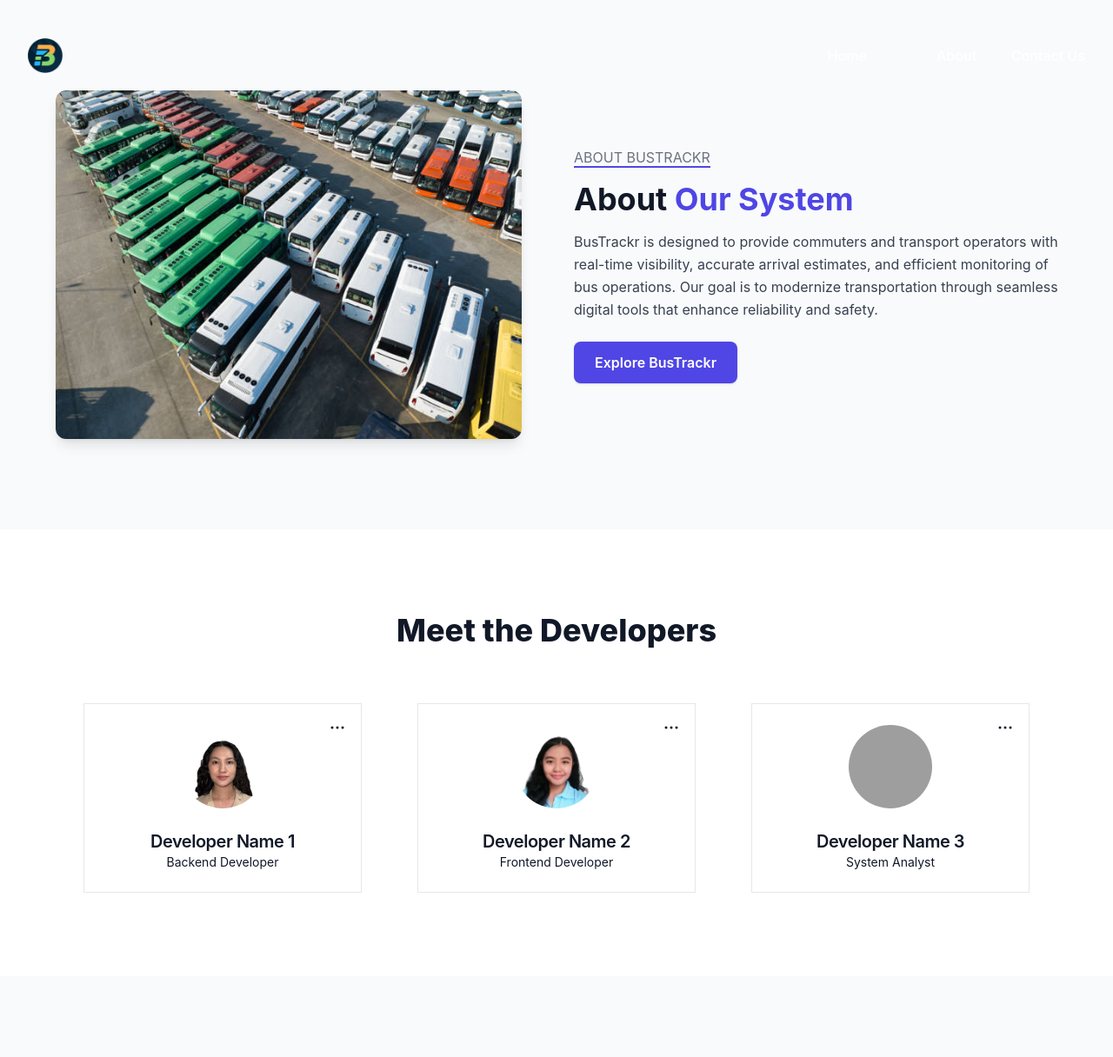
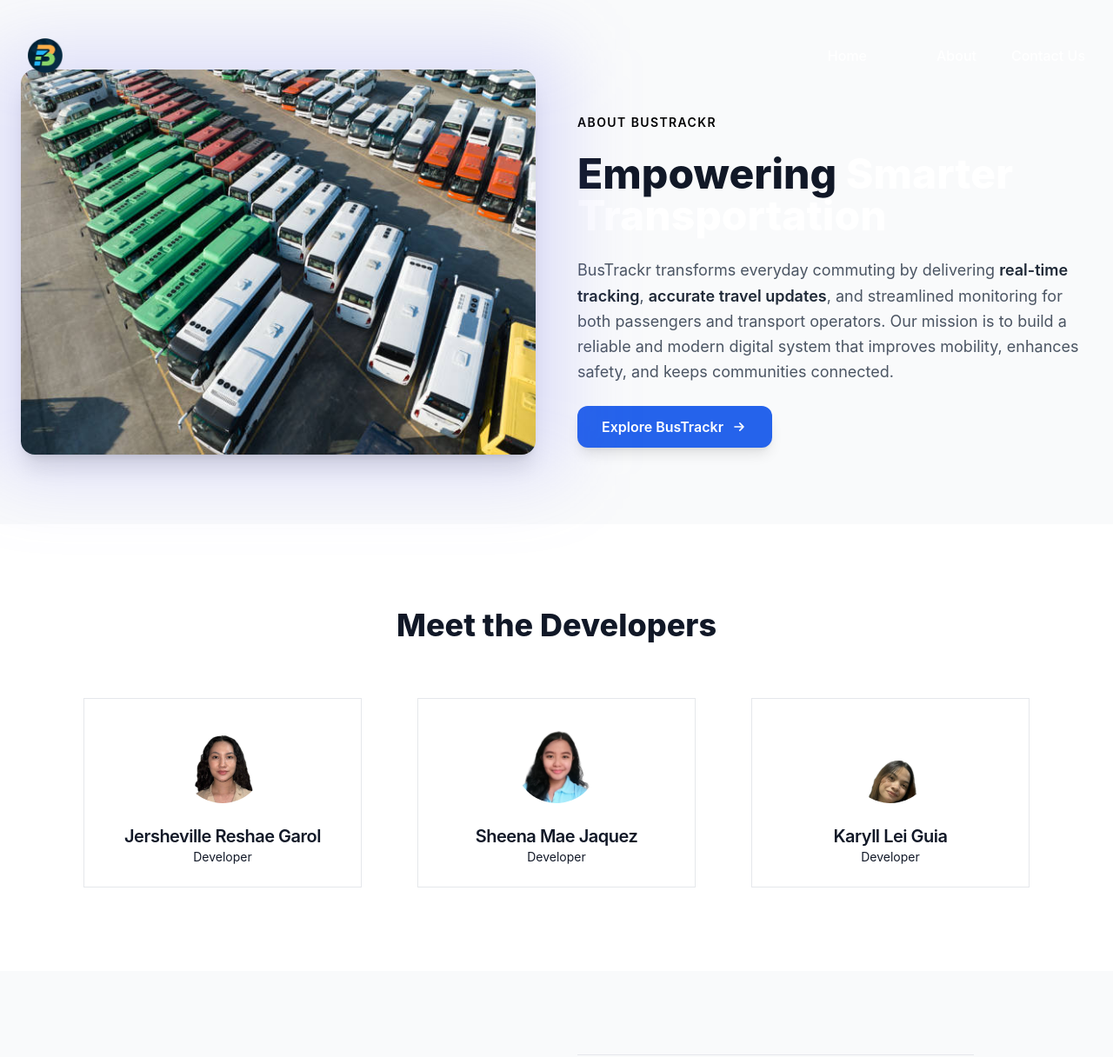
Before and after one commit to shwalalala/bustrackr-project-decoy, a Django app: page /about/ in a window 1280 px wide. Shown: the top 1216 px of the page at 87% size. Run offline with Django 5.2, Linux system fonts and the light colour scheme; style sheets or scripts are compiled from the project's sources; some libraries are stand-ins or nearby versions; grey boxes are pictures that could not be loaded.

Commit message:
new major changes

```diff
--- a/bustrackr_system/bustrackr_app/urls.py
+++ b/bustrackr_system/bustrackr_app/urls.py
@@ -17,5 +17,6 @@ urlpatterns = [
     path("user-management/", views.user_management, name="user_management"),
     path("bus-management/", views.bus_management, name="bus_management"),
     path("seat/update/", views.update_seat_availability, name="update_seat"),
+    path("contact_us/", views.contact_views, name="contact_us"),
 
 ]
--- a/bustrackr_system/bustrackr_app/views.py
+++ b/bustrackr_system/bustrackr_app/views.py
@@ -598,6 +598,10 @@ def bus_management(request):
 
     return render(request, 'bustrackr_app/admin_bus_schedule.html', context)
 
+def contact_views(request):
+    return render(request, "bustrackr_app/user_contact_us.html")
+
+
 @login_required(login_url='staff_login')
 def staff_dashboard(request):
     if not request.session.get('staff_id'):
--- /dev/null
+++ b/bustrackr_system/static/bustrackr_app/js/FAQ.js
@@ -0,0 +1,6 @@
+function toggleFAQ(button) {
+    const content = button.nextElementSibling;
+    const expanded = button.getAttribute("aria-expanded") === "true";
+    button.setAttribute("aria-expanded", expanded ? "false" : "true");
+    content.style.maxHeight = expanded ? "0" : content.scrollHeight + "px";
+}
--- a/bustrackr_system/templates/bustrackr_app/user_about_us.html
+++ b/bustrackr_system/templates/bustrackr_app/user_about_us.html
@@ -14,37 +14,47 @@
 <body class="bg-gray-50 text-gray-900">
     {% include 'components/navigation.html' %}
 
-<div class="sm:flex items-center max-w-screen-xl mx-auto py-16 px-6">
+<div class="max-w-screen-xl mx-auto px-6 py-20 grid grid-cols-1 sm:grid-cols-2 gap-12 items-center">
+
     <!-- Image -->
-    <div class="sm:w-1/2 p-10">
-        <div class="image object-center text-center">
-            <img src="{% static 'bustrackr_app/images/bus_overview.jpg' %}" class="rounded-xl shadow-lg">
-        </div>
+    <div class="relative group">
+        <div class="absolute inset-0 bg-indigo-500/20 blur-2xl rounded-xl scale-105 group-hover:scale-110 transition-transform duration-700"></div>
+        <img src="{% static 'bustrackr_app/images/bus_overview.jpg' %}"
+             class="relative rounded-2xl shadow-xl transform group-hover:scale-105 transition duration-500">
     </div>
 
-    <!-- Text -->
-    <div class="sm:w-1/2 p-5">
-        <div class="text">
-            <span class="text-gray-500 border-b-2 border-indigo-600 uppercase">About BusTrackr</span>
+    <!-- Text Content -->
+    <div class="space-y-6 mt-10">
+        <span class="text-sm tracking-widest text-black font-semibold uppercase">
+            About BusTrackr
+        </span>
 
-            <h2 class="my-4 font-bold text-3xl sm:text-4xl">
-                About <span class="text-indigo-600">Our System</span>
-            </h2>
+        <h2 class="font-extrabold text-4xl sm:text-5xl leading-tight">
+            Empowering <span class="text-white">Smarter Transportation</span>
+        </h2>
 
-            <p class="text-gray-700 leading-relaxed">
-                BusTrackr is designed to provide commuters and transport operators with
-                real-time visibility, accurate arrival estimates, and efficient monitoring
-                of bus operations. Our goal is to modernize transportation through
-                seamless digital tools that enhance reliability and safety.
-            </p>
+        <p class="text-gray-600 text-lg leading-relaxed">
+            BusTrackr transforms everyday commuting by delivering
+            <span class="font-semibold text-gray-800">real-time tracking</span>,
+            <span class="font-semibold text-gray-800">accurate travel updates</span>,
+            and streamlined monitoring for both passengers and transport operators.
+            Our mission is to build a reliable and modern digital system that improves mobility,
+            enhances safety, and keeps communities connected.
+        </p>
 
-            <a href="{% url 'home' %}"
-               class="inline-block mt-6 px-6 py-3 bg-indigo-600 hover:bg-indigo-700 text-white font-semibold rounded-lg shadow">
-                Explore BusTrackr
-            </a>
-        </div>
+        <a href="{% url 'home' %}"
+           class="inline-flex items-center px-7 py-3 bg-blue-600 hover:bg-indigo-700 text-white font-semibold
+                  rounded-xl shadow-lg transition-all duration-300 hover:shadow-indigo-300/50">
+            Explore BusTrackr
+            <svg xmlns="http://www.w3.org/2000/svg" class="ml-2 h-5 w-5" fill="none" viewBox="0 0 24 24"
+                 stroke="currentColor">
+                <path stroke-linecap="round" stroke-linejoin="round" stroke-width="2"
+                      d="M13 7l5 5m0 0l-5 5m5-5H6"/>
+            </svg>
+        </a>
     </div>
 </div>
+
 
 <section class="py-24 bg-white">
     <h2 class="text-4xl font-extrabold text-center mb-16">Meet the Developers</h2>
@@ -56,9 +66,6 @@
             <button id="dropdownButton1" data-dropdown-toggle="dropdown1"
                     class="absolute top-2 end-2 text-body hover:text-heading bg-neutral-primary-soft border border-transparent hover:bg-neutral-tertiary rounded-base p-1.5">
                 <span class="sr-only">Open dropdown</span>
-                <svg class="w-6 h-6" fill="none" viewBox="0 0 24 24">
-                    <path stroke="currentColor" stroke-linecap="round" stroke-width="3" d="M6 12h.01m6 0h.01m6 0h.01"/>
-                </svg>
             </button>
 
             <div id="dropdown1" class="z-10 bg-neutral-primary-medium border border-default-medium rounded-base shadow-lg w-36 hidden">
@@ -73,8 +80,8 @@
                 <img class="w-24 h-24 mb-6 rounded-full object-cover"
                     src="{% static 'bustrackr_app/images/dev_jershe.jpg' %}" alt="Developer 1">
 
-                <h5 class="text-xl font-semibold tracking-tight">Developer Name 1</h5>
-                <span class="text-sm text-body">Backend Developer</span>
+                <h5 class="text-xl font-semibold tracking-tight">Jersheville Reshae Garol</h5>
+                <span class="text-sm text-body">Developer</span>
             </div>
         </div>
 
@@ -83,9 +90,6 @@
             <button id="dropdownButton2" data-dropdown-toggle="dropdown2"
                     class="absolute top-2 end-2 text-body hover:text-heading bg-neutral-primary-soft border border-transparent hover:bg-neutral-tertiary rounded-base p-1.5">
                 <span class="sr-only">Open dropdown</span>
-                <svg class="w-6 h-6" fill="none" viewBox="0 0 24 24">
-                    <path stroke="currentColor" stroke-linecap="round" stroke-width="3" d="M6 12h.01m6 0h.01m6 0h.01"/>
-                </svg>
             </button>
 
             <div id="dropdown2" class="z-10 bg-neutral-primary-medium border border-default-medium rounded-base shadow-lg w-36 hidden">
@@ -100,8 +104,8 @@
                 <img class="w-24 h-24 mb-6 rounded-full object-cover"
                     src="{% static 'bustrackr_app/images/dev_sheena.png' %}" alt="Developer 2">
 
-                <h5 class="text-xl font-semibold tracking-tight">Developer Name 2</h5>
-                <span class="text-sm text-body">Frontend Developer</span>
+                <h5 class="text-xl font-semibold tracking-tight">Sheena Mae Jaquez</h5>
+                <span class="text-sm text-body">Developer</span>
             </div>
         </div>
 
@@ -110,9 +114,7 @@
             <button id="dropdownButton3" data-dropdown-toggle="dropdown3"
                     class="absolute top-2 end-2 text-body hover:text-heading bg-neutral-primary-soft border border-transparent hover:bg-neutral-tertiary rounded-base p-1.5">
                 <span class="sr-only">Open dropdown</span>
-                <svg class="w-6 h-6" fill="none" viewBox="0 0 24 24">
-                    <path stroke="currentColor" stroke-linecap="round" stroke-width="3" d="M6 12h.01m6 0h.01m6 0h.01"/>
-                </svg>
+
             </button>
 
             <div id="dropdown3" class="z-10 bg-neutral-primary-medium border border-default-medium rounded-base shadow-lg w-36 hidden">
@@ -125,10 +127,10 @@
 
             <div class="flex flex-col items-center">
                 <img class="w-24 h-24 mb-6 rounded-full object-cover"
-                    src="{% static 'bustrackr_app/images/dev3.jpg' %}" alt="Developer 3">
+                    src="{% static 'bustrackr_app/images/dev_karyll.jpg' %}" alt="Developer 3">
 
-                <h5 class="text-xl font-semibold tracking-tight">Developer Name 3</h5>
-                <span class="text-sm text-body">System Analyst</span>
+                <h5 class="text-xl font-semibold tracking-tight">Karyll Lei Guia</h5>
+                <span class="text-sm text-body">Developer</span>
             </div>
         </div>
 
@@ -145,7 +147,7 @@
 
     <ul class="basis-1/2">
 
-        <!-- FAQ Item 1 -->
+
         <li>
             <button class="relative flex gap-2 items-center w-full py-5 text-lg font-semibold border-t border-gray-200 text-left"
                     aria-expanded="false" onclick="toggleFAQ(this)">
@@ -163,7 +165,6 @@
             </div>
         </li>
 
-        <!-- FAQ Item 2 -->
         <li>
             <button class="relative flex gap-2 items-center w-full py-5 text-lg font-semibold border-t border-gray-200 text-left"
                     aria-expanded="false" onclick="toggleFAQ(this)">
@@ -181,7 +182,6 @@
             </div>
         </li>
 
-        <!-- FAQ Item 3 -->
         <li>
             <button class="relative flex gap-2 items-center w-full py-5 text-lg font-semibold border-t border-gray-200 text-left"
                     aria-expanded="false" onclick="toggleFAQ(this)">
@@ -202,17 +202,7 @@
     </ul>
 </div>
 {% include 'components/footer.html' %}
-
-
-<!-- FAQ Script -->
-<script>
-function toggleFAQ(button) {
-    const content = button.nextElementSibling;
-    const expanded = button.getAttribute("aria-expanded") === "true";
-    button.setAttribute("aria-expanded", expanded ? "false" : "true");
-    content.style.maxHeight = expanded ? "0" : content.scrollHeight + "px";
-}
-</script>
+<script src="{% static 'bustrackr_app/js/FAQ.js' %}"></script>
 
 </body>
 </html>
--- a/bustrackr_system/templates/components/navigation.html
+++ b/bustrackr_system/templates/components/navigation.html
@@ -8,9 +8,9 @@
 
     </div>
     <ul class="flex space-x-10 text-base font-medium">
-      <li><a href="#" class="hover:text-blue-400 transition-colors duration-300">Home</a></li>
+      <li><a href="{% url 'home' %}" class="hover:text-blue-400 transition-colors duration-300">Home</a></li>
       <li><a href="{% url 'about' %}" class="hover:text-blue-400 transition-colors duration-300">About</a></li>
-      <li><a href="#" class="hover:text-blue-400 transition-colors duration-300">Contact Us</a></li>
+      <li><a href="{% url 'contact_us' %}" class="hover:text-blue-400 transition-colors duration-300">Contact Us</a></li>
     </ul>
   </div>
 </nav>
```
Also changed, not shown: bustrackr_system/static/bustrackr_app/css/contact_us.css (added, +98 -0 lines), bustrackr_system/templates/bustrackr_app/user_contact_us.html (+120 -0 lines), bustrackr_system/static/bustrackr_app/images/dev_karyll.jpg (added).
